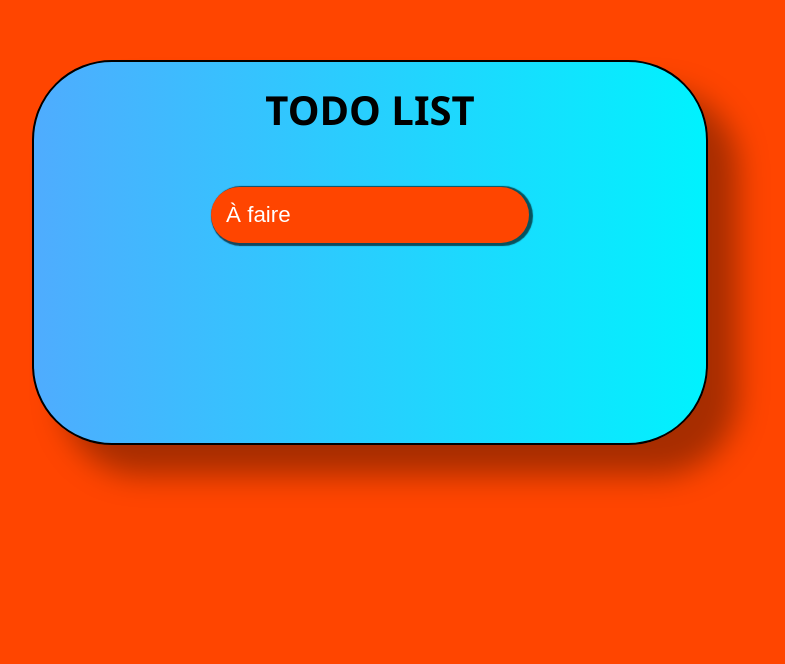
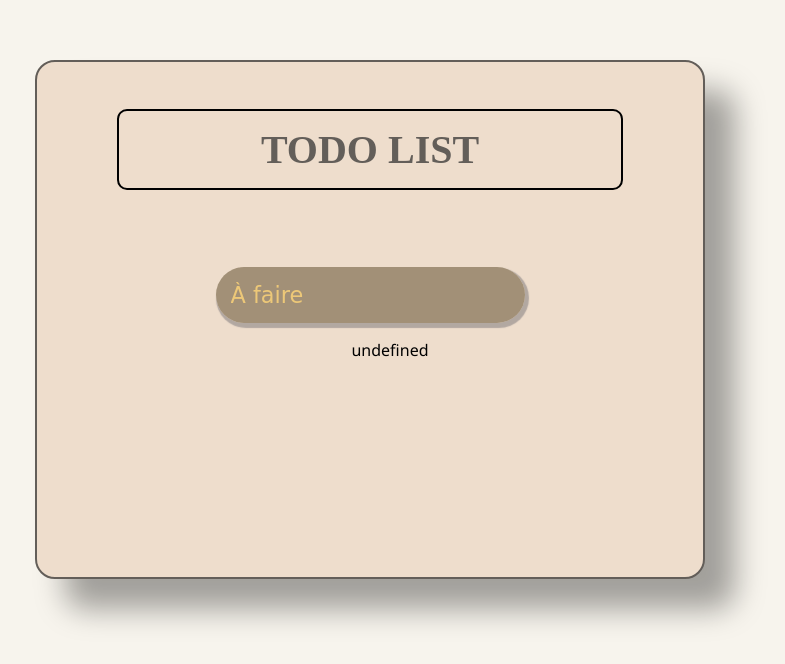
Before and after one commit to eymeric57/todo-tp, a plain HTML site: page index.html in a window 1280 px wide. Shown: the part 140-804 px from the top of the page, without its empty margins (270-1055 px from the left). Drawn offline with Linux system fonts and the light colour scheme.

Commit message:
tp todo finished

```diff
--- a/index.js
+++ b/index.js
@@ -6,6 +6,19 @@ const todoList = document.getElementById("list");
 function storeList() {
     window.localStorage.todoList = todoList.innerHTML;
   }
+
+  function getTodos() {
+    todoList.innerHTML = window.localStorage.todoList;
+  }
+
+  getTodos();
+
+
+
+
+ console.log(localStorage);
+
+
 let todo = "";
 
 monInput.addEventListener("input", (e) => {
@@ -23,8 +36,9 @@ form.addEventListener("submit", (e) => {
 
     todoList.innerHTML += `<li> ${todo} </li>`;
     monInput.value = '';
+    storeList();
 }
-storeList();
+
 });
 
 list.addEventListener("click", (e) => {
--- a/style.css
+++ b/style.css
@@ -1,3 +1,9 @@
+
+<style>
+@import url('https://fonts.googleapis.com/css2?family=Merriweather&family=Source+Code+Pro:wght@300&display=swap');
+
+ @import url('https://fonts.googleapis.com/css2?family=Caveat&display=swap');
+  </style>
 
 
 * {
@@ -6,39 +12,48 @@
 }
 
 body {
-    background: orangered;
+    background: #f7f4ed;
     font-family: 'Segoe UI', Tahoma, Geneva, Verdana, sans-serif;
 
 
 }
 
 .box {
-    border: solid 2px black;
+    border: solid 2px  #635e59;
     padding: 20px 80px 200px 80px;
     text-align: center;
     width: 40%;
     margin: 200px auto;
-    border-radius: 80px;
-    background-image: linear-gradient(to right, #4facfe 0%, #00f2fe 100%);
+    border-radius: 20px;
+    background-color:#edc;
 box-shadow: rgba(0, 0, 0, 0.349) 30px 30px 30px ;
 }
 
 h1 {
     font-size: 2.5rem;
     text-shadow: rgba(250, 96, 25, 0.623) 3px 3px 3px 10px  ;
+    color: #635e59;
+    font-family: 'Merriweather', serif;
+   border: solid black 2px;
+border-radius: 10px;
+   padding: 15px;
 }
 
 input{
     margin-top: 50px;
     padding: 15px;
     border-radius: 60px;
-    background: orangered;
+    background: #8d7c5fc7;
     font-size: 1.4rem;
-    color: white;
-    box-shadow: 2px 1px 1px 2px rgba(0, 0, 0, 0.63);
+    color: #edc878;
+    box-shadow: 2px 3px 1px 2px rgba(143, 137, 137, 0.63);
     border: none;
+    font-family: 'Caveat', cursive;
 
 
+}
+input::placeholder {
+    color: #edc878;
 }
 
 li {
@@ -46,17 +61,18 @@ li {
     margin-top: 20px;
     text-align: left;
     font-size: 1.5rem;
-    font-family: 'Segoe UI', Tahoma, Geneva, Verdana, sans-serif;
+    font-family: 'Caveat', cursive;
     user-select: none;
 
 }
 li:hover {
     cursor: pointer;
+
 }
 li:hover::after {
     cursor: pointer;
     color: rgb(223, 68, 11);
-    content: "(supprimer)";
+    content: "(Valider)";
     font-size: 0.8rem;
     font-weight: 700;
 }
@@ -68,6 +84,19 @@ li::before {
     font-size: 2rem;
     align-items: center;
 }
+li.checked:before {
+    content: "✔";
+    padding: 10px 10px;
+    font-size: 1.1rem;
+    color: #fd4a1d;
+  }
+  li.checked:hover::after {
+    cursor: pointer;
+    color: rgb(223, 68, 11);
+    content: "(supprimer)";
+    font-size: 0.8rem;
+    font-weight: 700;
+}
 
 ::placeholder {
     color: white;
```
